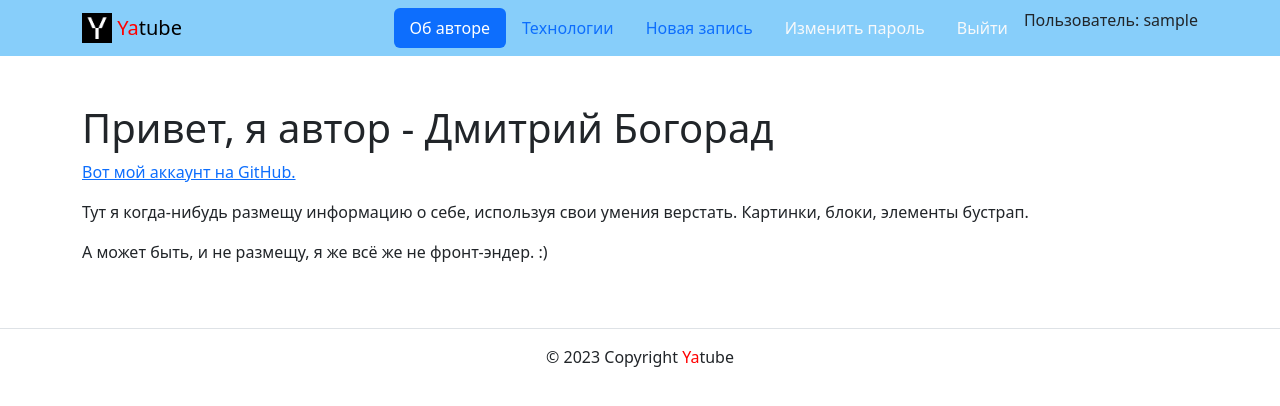
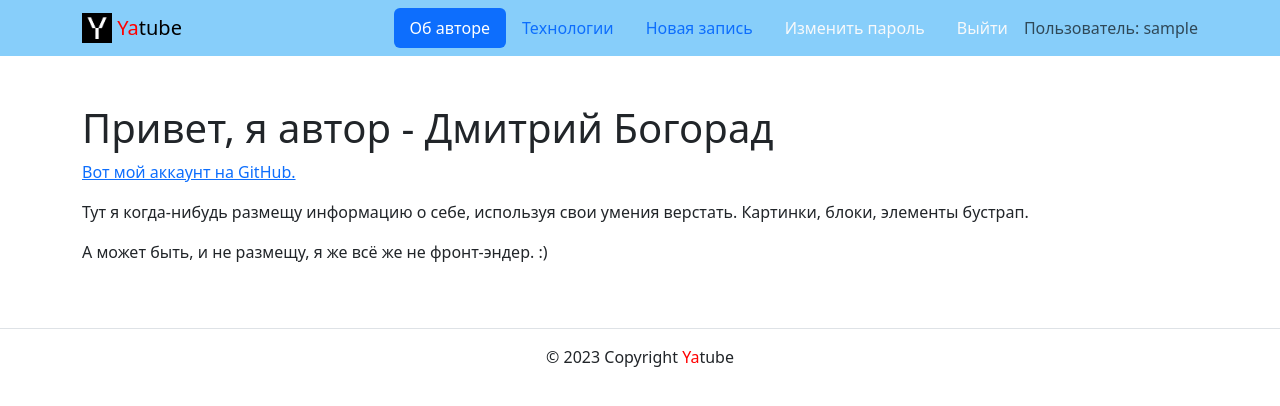
Before and after one commit to monk-time/blog_network, a Django app: page /about/author/ in a window 1280 px wide. Shown: the top 406 px of the page. Run offline with Django 3.2, Linux system fonts and the light colour scheme; the visitor is signed in with stand-in values (Sample User, id 1); some libraries are stand-ins or nearby versions.

Commit message:
Исправить сдвинутый текст в шапке

```diff
--- a/yatube/templates/includes/header.html
+++ b/yatube/templates/includes/header.html
@@ -23,7 +23,7 @@
           {% include 'includes/nav_link.html' with path='posts:post_create' text='Новая запись' %}
           {% include 'includes/nav_link.html' with path='users:password_change' text='Изменить пароль' light=True %}
           {% include 'includes/nav_link.html' with path='users:logout' text='Выйти' light=True %}
-          <li>
+          <li class="navbar-text">
             Пользователь: {{ user.username }}
           </li>
           {% else %}
```
